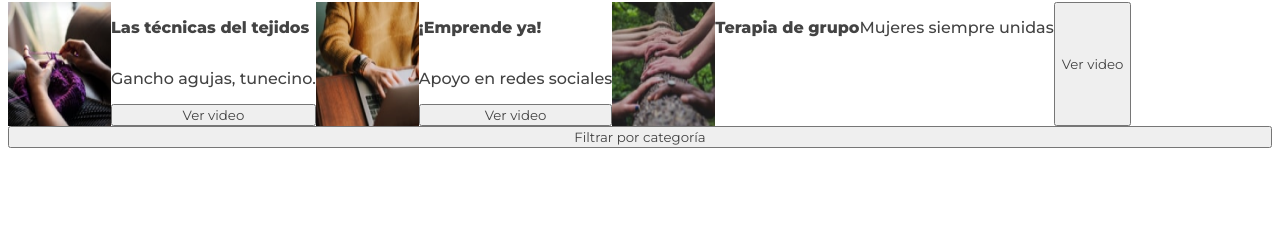
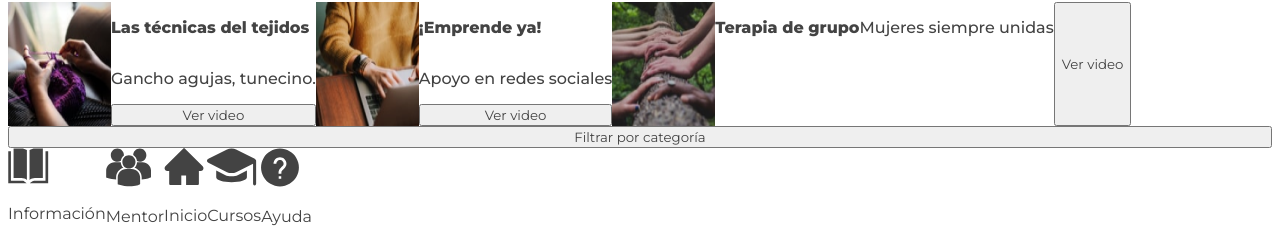
Before and after one commit to Kthcsk/HLD-Nightingale, a website with bundled scripts: page src/index.html in a window 1280 px wide. Shown: the part 573-823 px from the top of the page. Before the commit the page ends 800 px from the top, so only its background shows below. Built offline with nearby package versions, Linux system fonts and the light colour scheme.

Commit message:
bottom menu content elements

```diff
--- a/src/index.html
+++ b/src/index.html
@@ -10,7 +10,7 @@
   <div id="container">
     <div id="header-container"></div>
     <div id="page-container"></div>
-    <div id="footer-container"></div>
+    <div id="bottom-menu-container"></div>
   </div>
 
   <script type="module" src="main.js"></script>
--- a/src/views/components/bottom-menu.js
+++ b/src/views/components/bottom-menu.js
@@ -0,0 +1,29 @@
+export const viewBottomMenu = () => {
+  const bottomMenuContainer = document.getElementById('bottom-menu-container');
+  bottomMenuContainer.innerHTML = `
+  <div class="bottom-menu row" id="bottom-menu">
+    <div>
+      <img class="icon" src="../src/assets/info.svg" alt="info">
+      <p>Información</p>
+    </div>
+    <div>
+      <img class="icon" src="../src/assets/mentor.svg" alt="mentor">
+      <p>Mentor</p>
+    </div>
+    <div>
+      <img class="icon" src="../src/assets/home.svg" alt="home">
+      <p>Inicio</p>
+    </div>
+    <div>
+      <img class="icon" src="../src/assets/courses.svg" alt="courses">
+      <p>Cursos</p>
+    </div>
+    <div>
+      <img class="icon" src="../src/assets/question.svg" alt="question">
+      <p>Ayuda</p>
+    </div>
+  </div>`;
+
+  return bottomMenuContainer;
+};
+viewBottomMenu()
--- a/src/views/pages/home.js
+++ b/src/views/pages/home.js
@@ -1,4 +1,5 @@
 import { viewHeader } from '../components/header.js';
+import { viewBottomMenu } from '../components/bottom-menu.js';
 
 export const viewHome = () => {
   const homeContainer = document.getElementById('page-container');
@@ -40,6 +41,7 @@ export const viewHome = () => {
   `;
 
   viewHeader();
+  viewBottomMenu();
   return homeContainer;
 };
 viewHome();
```
Also changed, not shown: src/assets/courses.svg (added), src/assets/home.svg (added), src/assets/info.svg (added), src/assets/mentor.svg (added), src/assets/question.svg (added).
